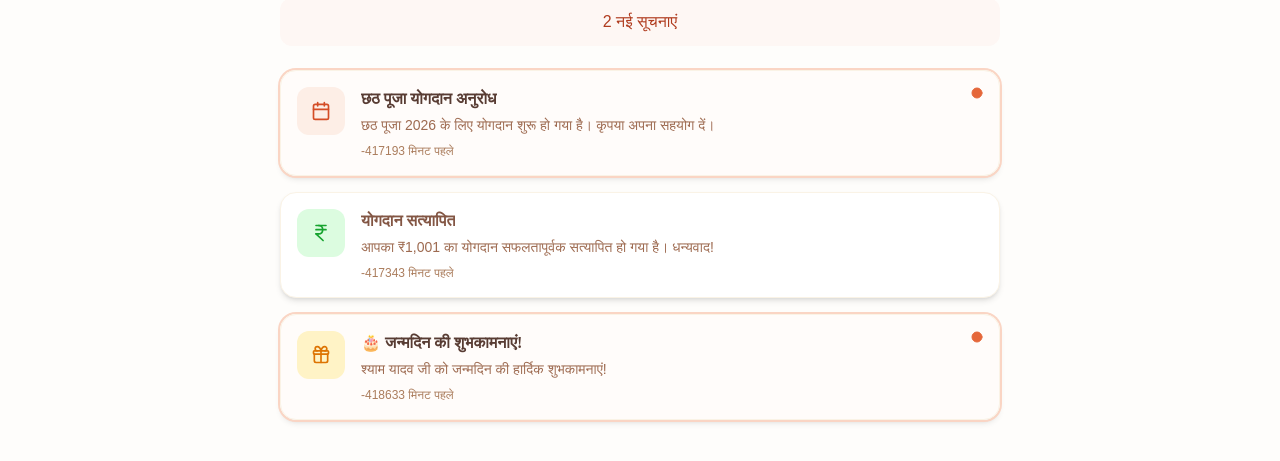
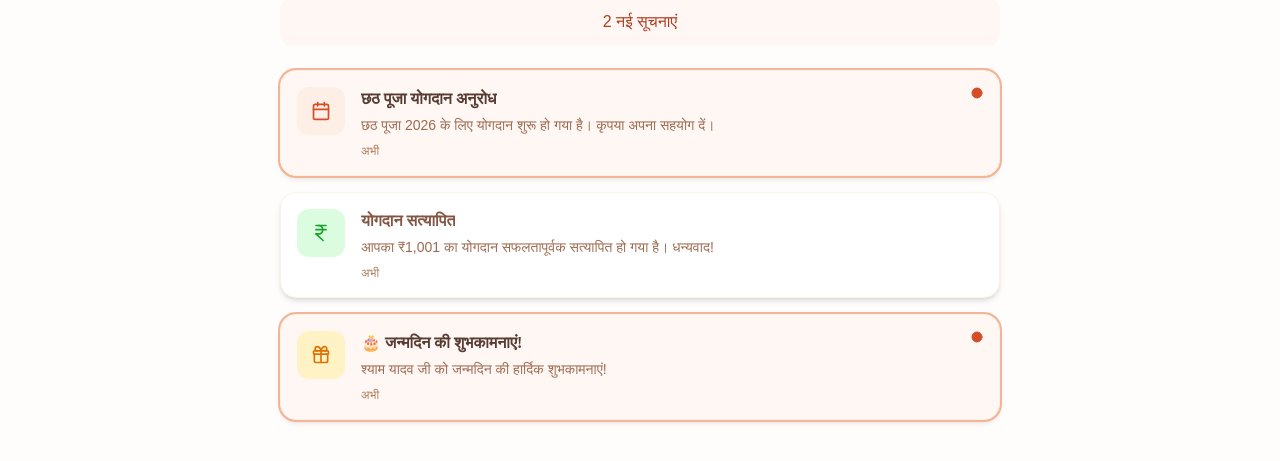
Before and after one commit to abhijeet-chandravanshi/village-connect-app, a React (Vite) app in the folder unic-club-balha/: page /notifications in a window 1280 px wide. Shown: the part 183-644 px from the top of the page. Built offline with nearby package versions, Linux system fonts and the light colour scheme; no server answers; sample sign-in values are in the browser's storage.

Commit message:
Refactor Navbar, NotificationContext, and Notifications page to improve user experience and data handling. Update user avatar display logic for better Unicode support, enhance notification fetching logic with optimistic updates, and optimize notification time formatting with error handling.

```diff
--- a/unic-club-balha/src/components/layout/Navbar.jsx
+++ b/unic-club-balha/src/components/layout/Navbar.jsx
@@ -91,7 +91,7 @@ function Navbar() {
             {/* Desktop User Avatar */}
             <Link to="/profile" className="hidden md:flex items-center gap-3 pl-4 border-l border-cream-200 dark:border-earth-700">
               <div className="w-9 h-9 rounded-full bg-linear-to-br from-primary-400 to-saffron-400 flex items-center justify-center text-white font-semibold hover:shadow-warm transition-shadow cursor-pointer">
-                {[...(language === 'en' ? (user?.nameEn || user?.name) : user?.name) || ''][0] || 'U'}
+                {Array.from(language === 'en' ? (user?.nameEn || user?.name || '') : (user?.name || ''))[0] || 'U'}
               </div>
             </Link>
           </div>
--- a/unic-club-balha/src/context/NotificationContext.jsx
+++ b/unic-club-balha/src/context/NotificationContext.jsx
@@ -72,13 +72,17 @@ export function NotificationProvider({ children }) {
     if (useBackend) {
       try {
         await notificationService.markAsRead(notificationId);
-        // Refresh to ensure backend and frontend are in sync
-        await fetchUnreadCount();
+        // Don't refetch - keep the optimistic update
+        // The state is already correct in the UI
       } catch (error) {
         console.error('Error marking notification as read:', error);
-        // Revert on error
-        await fetchNotifications();
-        await fetchUnreadCount();
+        // Revert on error - refetch from backend
+        try {
+          await fetchNotifications();
+          await fetchUnreadCount();
+        } catch (refetchError) {
+          console.error('Error refetching notifications:', refetchError);
+        }
       }
     }
   }, [useBackend, fetchNotifications, fetchUnreadCount]);
@@ -92,13 +96,17 @@ export function NotificationProvider({ children }) {
     if (useBackend) {
       try {
         await notificationService.markAllAsRead();
-        // Refresh to ensure backend and frontend are in sync
-        await fetchUnreadCount();
+        // Don't refetch - keep the optimistic update
+        // The state is already correct in the UI
       } catch (error) {
         console.error('Error marking all notifications as read:', error);
-        // Revert on error
-        await fetchNotifications();
-        await fetchUnreadCount();
+        // Revert on error - refetch from backend
+        try {
+          await fetchNotifications();
+          await fetchUnreadCount();
+        } catch (refetchError) {
+          console.error('Error refetching notifications:', refetchError);
+        }
       }
     }
   }, [useBackend, fetchNotifications, fetchUnreadCount]);
--- a/unic-club-balha/src/pages/Notifications.jsx
+++ b/unic-club-balha/src/pages/Notifications.jsx
@@ -24,23 +24,31 @@ function Notifications() {
     refreshUnreadCount
   } = useNotifications();
   const [loading, setLoading] = useState(true);
+  const [hasLoaded, setHasLoaded] = useState(false);
 
-  // Refresh data when user visits notifications page
+  // Refresh data when user visits notifications page (only once per mount)
   useEffect(() => {
     const loadData = async () => {
+      if (hasLoaded) return; // Prevent re-fetching
+
       setLoading(true);
       try {
         await Promise.all([
           refreshNotifications(),
           refreshUnreadCount()
         ]);
+        setHasLoaded(true);
       } finally {
         setLoading(false);
       }
     };
 
     loadData();
-  }, [refreshNotifications, refreshUnreadCount]);
+
+    // Cleanup: reset hasLoaded when component unmounts
+    return () => setHasLoaded(false);
+    // eslint-disable-next-line react-hooks/exhaustive-deps
+  }, []); // Empty dependency array - only run once on mount
 
   const getIcon = (type) => {
     switch (type) {
@@ -70,16 +78,45 @@ function Notifications() {
 
 
   const formatNotifTime = (dateString) => {
+    try {
       const date = new Date(dateString);
+
+      // Check if date is valid
+      if (isNaN(date.getTime())) {
+        return language === 'hi' ? 'अभी' : 'now';
+      }
+
       const now = new Date();
       const diff = now - date;
+
+      // Handle negative time (future dates or clock skew)
+      if (diff < 0) {
+        return language === 'hi' ? 'अभी' : 'just now';
+      }
+
       const minutes = Math.floor(diff / 60000);
       const hours = Math.floor(diff / 3600000);
       const days = Math.floor(diff / 86400000);
 
+      if (minutes < 1) return language === 'hi' ? 'अभी' : 'just now';
       if (minutes < 60) return `${minutes} ${language === 'hi' ? 'मिनट पहले' : 'min ago'}`;
       if (hours < 24) return `${hours} ${language === 'hi' ? 'घंटे पहले' : 'hours ago'}`;
-    return `${days} ${language === 'hi' ? 'दिन पहले' : 'days ago'}`;
+      if (days === 1) return language === 'hi' ? 'कल' : 'yesterday';
+      if (days < 7) return `${days} ${language === 'hi' ? 'दिन पहले' : 'days ago'}`;
+      if (days < 30) {
+        const weeks = Math.floor(days / 7);
+        return `${weeks} ${language === 'hi' ? 'सप्ताह पहले' : 'week' + (weeks > 1 ? 's' : '') + ' ago'}`;
+      }
+      if (days < 365) {
+        const months = Math.floor(days / 30);
+        return `${months} ${language === 'hi' ? 'महीने पहले' : 'month' + (months > 1 ? 's' : '') + ' ago'}`;
+      }
+      const years = Math.floor(days / 365);
+      return `${years} ${language === 'hi' ? 'साल पहले' : 'year' + (years > 1 ? 's' : '') + ' ago'}`;
+    } catch (error) {
+      console.error('Error formatting notification time:', error);
+      return language === 'hi' ? 'अभी' : 'now';
+    }
   };
 
   // Loading state
@@ -95,17 +132,17 @@ function Notifications() {
   return (
     <div className="max-w-3xl mx-auto px-4 sm:px-6 py-6">
       {/* Header */}
-      <div className="flex items-center justify-between mb-6">
+      <div className="flex flex-col sm:flex-row items-start sm:items-center justify-between gap-3 sm:gap-4 mb-6">
         <div>
-          <h1 className="text-2xl md:text-3xl font-display font-bold text-earth-900 dark:text-cream-100 mb-2">
+          <h1 className="text-xl sm:text-2xl md:text-3xl font-display font-bold text-earth-900 dark:text-cream-100 mb-1 sm:mb-2">
             {t('notifications.title')}
           </h1>
-          <p className="text-earth-600 dark:text-earth-400">
+          <p className="text-sm sm:text-base text-earth-600 dark:text-earth-400">
             {t('notifications.subtitle')}
           </p>
         </div>
         {unreadCount > 0 && (
-          <Button variant="secondary" size="sm" onClick={markAllAsRead}>
+          <Button variant="secondary" size="sm" onClick={markAllAsRead} className="w-full sm:w-auto">
             {t('notifications.markAllRead')}
           </Button>
         )}
@@ -128,30 +165,30 @@ function Notifications() {
               key={notif.id}
               className={`cursor-pointer transition-all ${
                 !notif.isRead
-                  ? 'ring-2 ring-primary-200 dark:ring-primary-800 bg-primary-50/30 dark:bg-primary-900/10'
-                  : 'hover:bg-cream-50 dark:hover:bg-earth-800/50'
+                  ? 'ring-2 ring-primary-300 dark:ring-primary-700 bg-primary-50 dark:bg-primary-900/20'
+                  : 'bg-white dark:bg-earth-800 hover:bg-cream-50 dark:hover:bg-earth-700'
               }`}
               onClick={() => !notif.isRead && markAsRead(notif.id)}
             >
-              <div className="p-4 flex gap-4">
-                <div className={`w-12 h-12 rounded-xl flex items-center justify-center shrink-0 ${getIconBg(notif.type)}`}>
+              <div className="p-3 sm:p-4 flex gap-3 sm:gap-4">
+                <div className={`w-10 h-10 sm:w-12 sm:h-12 rounded-xl flex items-center justify-center shrink-0 ${getIconBg(notif.type)}`}>
                   {getIcon(notif.type)}
                 </div>
                 <div className="flex-1 min-w-0">
                   <div className="flex items-start justify-between gap-2 mb-1">
-                    <h3 className={`font-semibold truncate ${
-                      !notif.isRead ? 'text-earth-900 dark:text-cream-100' : 'text-earth-700 dark:text-earth-300'
+                    <h3 className={`font-semibold text-sm sm:text-base truncate ${
+                      !notif.isRead ? 'text-earth-900 dark:text-cream-100' : 'text-earth-700 dark:text-earth-400'
                     }`}>
                       {notif.title}
                     </h3>
                     {!notif.isRead && (
-                      <Circle className="w-3 h-3 fill-primary-500 text-primary-500 shrink-0" />
+                      <Circle className="w-2.5 h-2.5 sm:w-3 sm:h-3 fill-primary-600 text-primary-600 shrink-0" />
                     )}
                   </div>
-                  <p className="text-sm text-earth-600 dark:text-earth-400 line-clamp-2 mb-2">
+                  <p className="text-xs sm:text-sm text-earth-600 dark:text-earth-400 line-clamp-2 mb-1.5 sm:mb-2">
                     {notif.message}
                   </p>
-                  <p className="text-xs text-earth-500 dark:text-earth-500">
+                  <p className="text-xs text-earth-500 dark:text-earth-400">
                     {formatNotifTime(notif.createdAt)}
                   </p>
                 </div>
--- a/unic-club-balha/src/pages/admin/AdminDashboard.jsx
+++ b/unic-club-balha/src/pages/admin/AdminDashboard.jsx
@@ -285,7 +285,7 @@ function AdminDashboard() {
                 <div key={contrib.id} className="p-4 flex items-center justify-between">
                   <div className="flex items-center gap-3">
                     <div className="w-10 h-10 rounded-full bg-primary-100 dark:bg-primary-900/40 flex items-center justify-center text-primary-700 dark:text-primary-300 font-semibold">
-                      {[...contribName || ''][0] || '?'}
+                      {Array.from(contribName || '')[0] || '?'}
                     </div>
                     <div>
                       <p className="font-medium text-earth-900 dark:text-cream-100">
```
Lines whose indentation alone changed are shown as unchanged.
